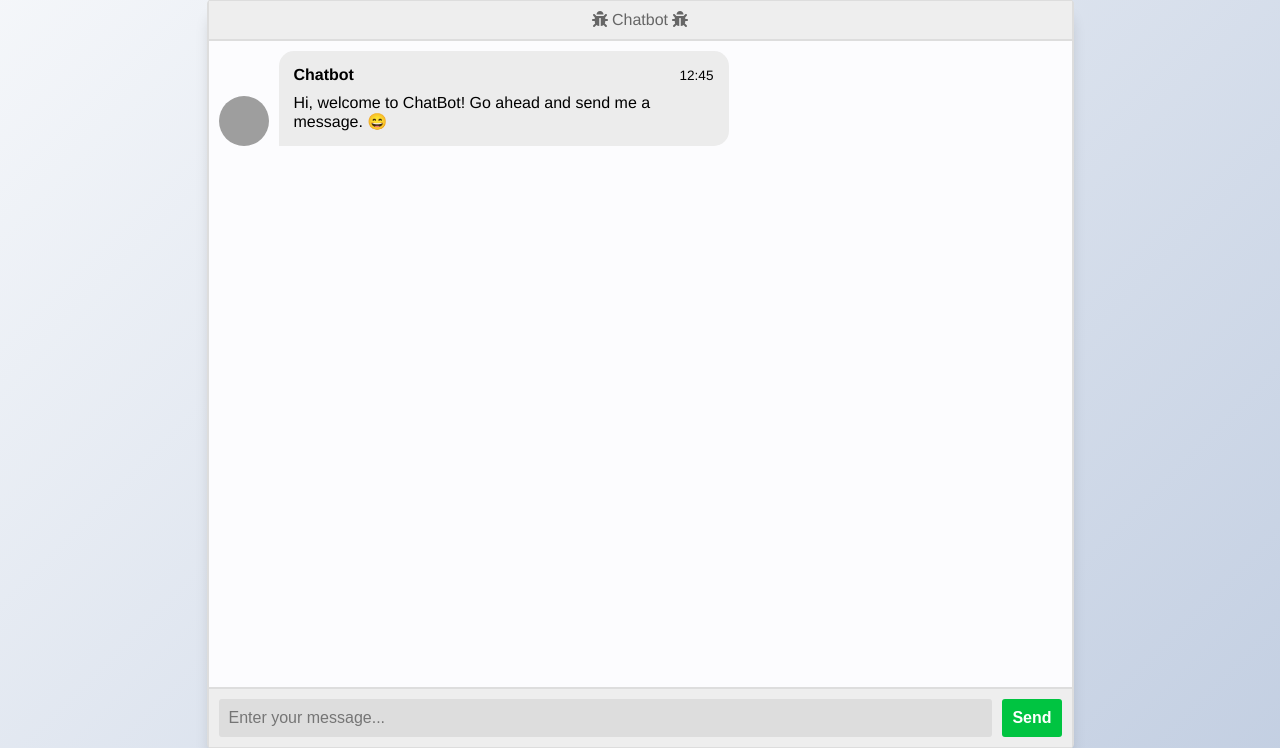
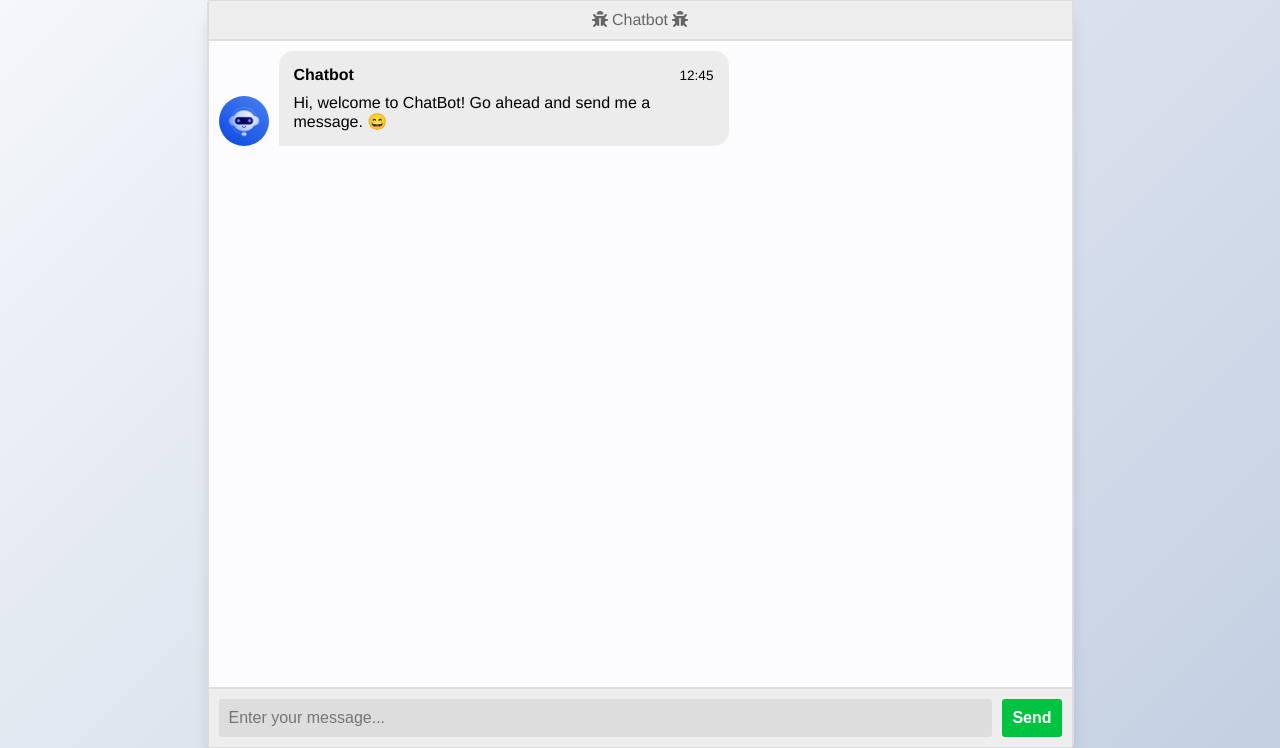
Before and after one commit to abdelhay-louhi/UIT_ASSIST, a Flask app: page / in a window 1280 px wide. Shown: the part 26-774 px from the top of the page. Run offline with Flask 3, Linux system fonts and the light colour scheme; parts of the project's set-up code (start-up, migrations or seed data) failed here and were passed over; some libraries are stand-ins or nearby versions; grey boxes are pictures that could not be loaded.

Commit message:
update img

```diff
--- a/templates/index.html
+++ b/templates/index.html
@@ -22,7 +22,7 @@
 
     <main class="msger-chat">
       <div class="msg left-msg">
-        <div class="msg-img" style="background-image: url(https://image.flaticon.com/icons/svg/327/327779.svg)"></div>
+        <div class="msg-img" style="background-image:/home/adnane/UIT_ASSIST/static/th-3908625566.jpeg"></div>
 
         <div class="msg-bubble">
           <div class="msg-info">
```
